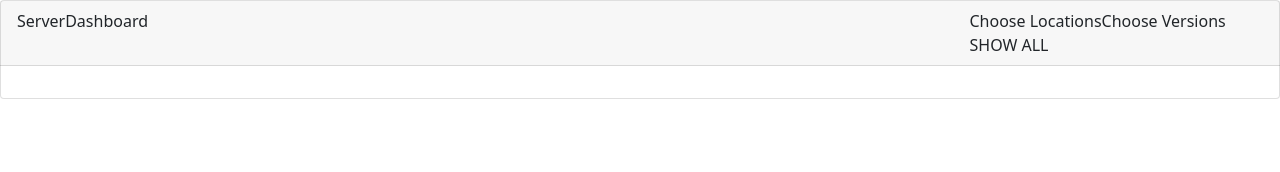
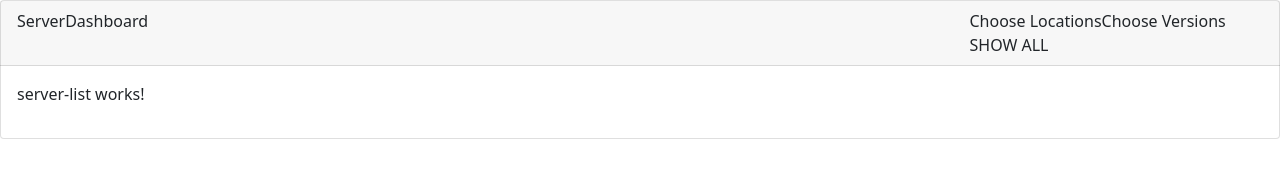
Before and after one commit to whhub/ServerDashboard, an Angular app: page / in a window 1280 px wide. Shown: the top 172 px of the page. Built offline with nearby package versions, Linux system fonts and the light colour scheme.

Commit message:
05 card body replace with server-list component

```diff
--- a/src/app/app.component.html
+++ b/src/app/app.component.html
@@ -8,9 +8,7 @@
     </div>
   </div>
   <div class="card-body">
-    <div class="row row-cols-4 row-cols-sm-2 row-cols-xs-1">
-
-    </div>
+      <sd-server-list></sd-server-list>
   </div>
 </div>
 <router-outlet></router-outlet>
--- a/src/app/servers/server-list/server-list.component.html
+++ b/src/app/servers/server-list/server-list.component.html
@@ -1 +1,6 @@
 <p>server-list works!</p>
+<div class="row row-cols-4 row-cols-sm-2 row-cols-xs-1">
+  <div class='col' *ngFor='let server of filteredServers'>
+
+  </div>
+</div>
```
